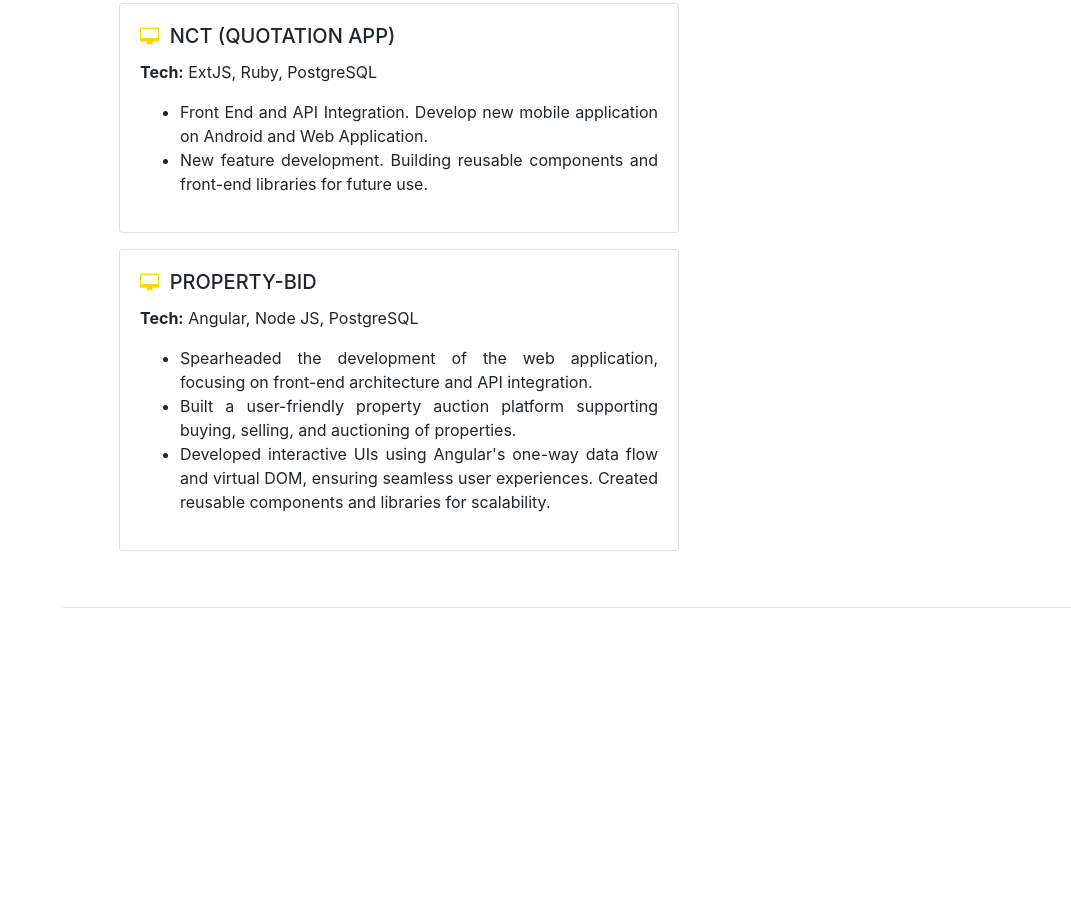
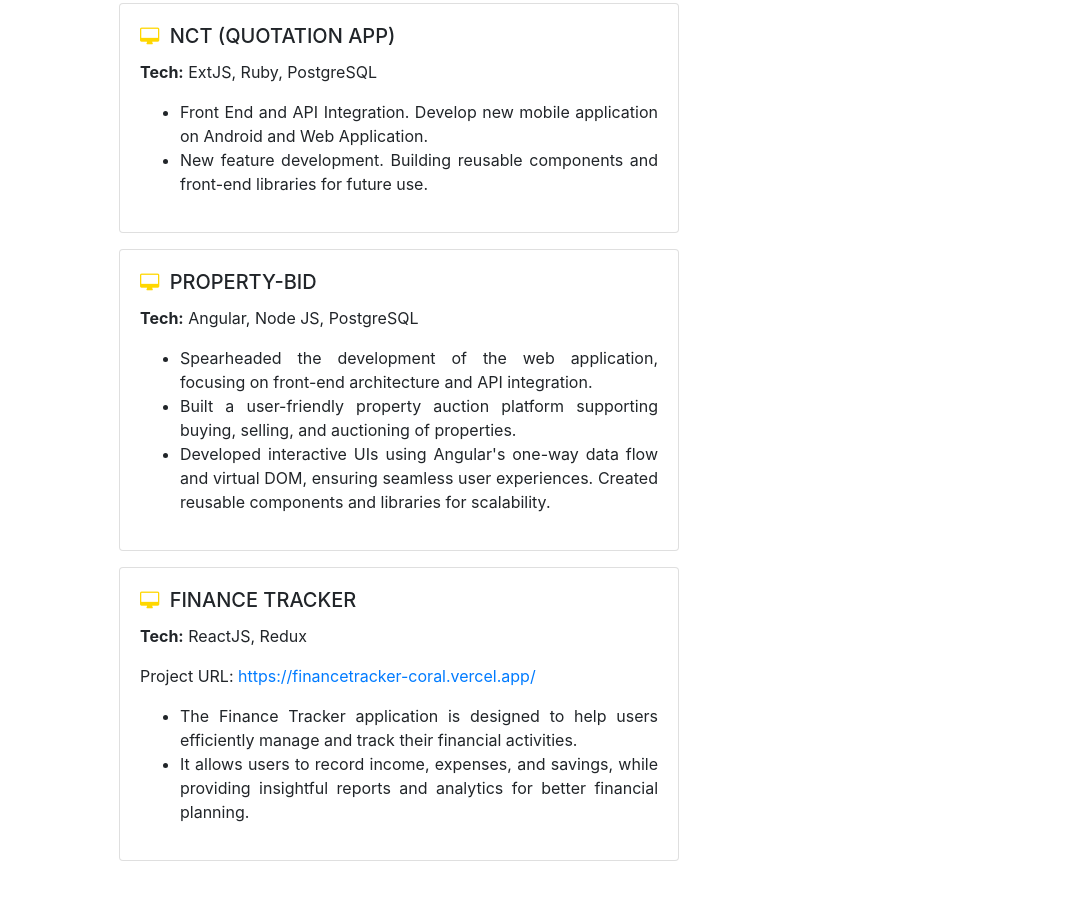
Before and after one commit to prem-29/prem-portfolio, a website with bundled scripts: page index.html in a window 1280 px wide. Shown: the part 4228-5128 px from the top of the page, without its empty margins (209-1280 px from the left). Before the commit the page ends 4836 px from the top, so only its background shows below. Built offline with nearby package versions, Linux system fonts and the light colour scheme; a web font is replaced by a local one.

Commit message:
new project details update

```diff
--- a/index.html
+++ b/index.html
@@ -281,21 +281,6 @@
                     best practices.
                   </li>
                 </ul>
-                <!-- <p style="text-align: justify;">
-                  • Leading the development of the mobile application using React Native, ensuring
-                  the app is optimized Android platforms. Collaborating with the design team to
-                  create an intuitive and user-friendly interface.
-                </p>
-                <p style="text-align: justify;">
-                  • Implementing Salesforce integration to ensure seamless data flow between the app
-                  and the CRM system.
-                </p>
-                <p style="text-align: justify;">
-                  • Responding to and resolving issues reported by the QA team in a timely manner,
-                  Conducting regular code reviews to maintain code quality and ensure adherence to
-                  best practices
-                </p> -->
-                <!-- <i class="fa fa-external-link" aria-hidden="true"></i> -->
               </div>
             </div>
           </div>
@@ -385,6 +370,30 @@
               </div>
             </div>
           </div>
+          <div class="card m-2" style="width: 35rem;">
+            <div class="card-body">
+              <h5 class="card-title"><i class="fa fa-desktop"
+                  style='font-size:18px; color: gold; margin-right: 5px;'></i>
+                Finance Tracker
+              </h5>
+              <p><b>Tech:</b> ReactJS, Redux</p>
+              <P>Project URL: <a href="https://financetracker-coral.vercel.app/" target="_blank"
+                  rel="noopener noreferrer">https://financetracker-coral.vercel.app/</a></P>
+              <div style="text-align: justify;">
+                <ul>
+                  <li>
+                    The Finance Tracker application is designed to help users efficiently manage and track their
+                    financial activities.
+                  </li>
+                  <li>
+                    It allows users to record income, expenses, and savings, while providing insightful reports and
+                    analytics for better financial planning.
+                  </li>
+                </ul>
+                <!-- <i class="fa fa-external-link" aria-hidden="true"></i> -->
+              </div>
+            </div>
+          </div>
         </div>
       </div>
     </section>
```
